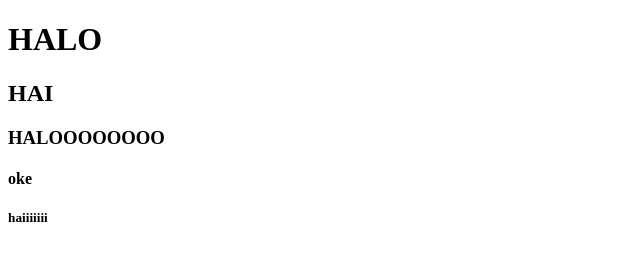
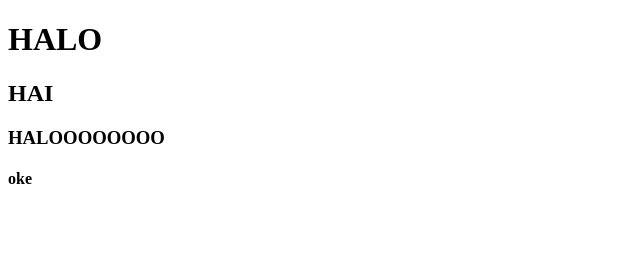
Before and after one commit to MarcelIrawan/NLGit, a plain HTML site: page index.html in a window 1280 px wide. Shown: the full height of the page, 0-640 px from the left. Drawn offline with Linux system fonts and the light colour scheme.

Commit message:
Revert "tambahan"
This reverts commit eafe7063dcc1f9633153fe7399cc91444c85dec1.

```diff
--- a/index.html
+++ b/index.html
@@ -11,6 +11,5 @@
     <h2>HAI</h2>
     <h3>HALOOOOOOOO</h3>
     <h4>oke</h4>
-    <h5>haiiiiiii</h5>
 </body>
 </html>
```
